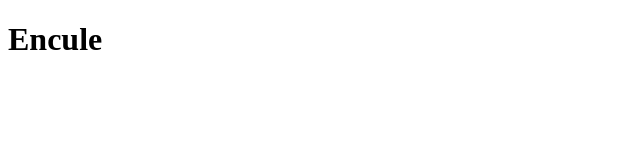
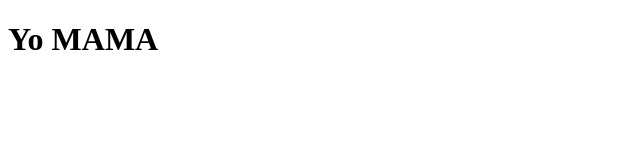
Before and after one commit to linknolink/coursera-test, a plain HTML site: page site/index.html in a window 1280 px wide. Shown: the whole page, without its empty margins (0-640 px from the left). Drawn offline with Linux system fonts and the light colour scheme.

Commit message:
Small addition to our page content.

```diff
--- a/site/index.html
+++ b/site/index.html
@@ -5,6 +5,6 @@
 	<title>Bonjour!</title>
 </head>
 <body>
-<h1>Encule</h1>
+<h1>Yo MAMA</h1>
 </body>
 </html>
```
